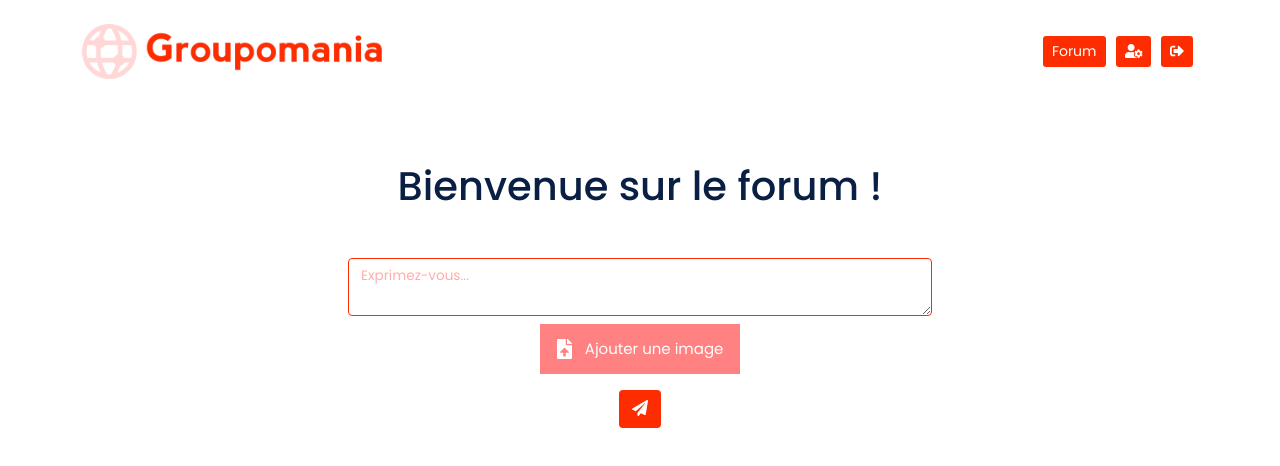
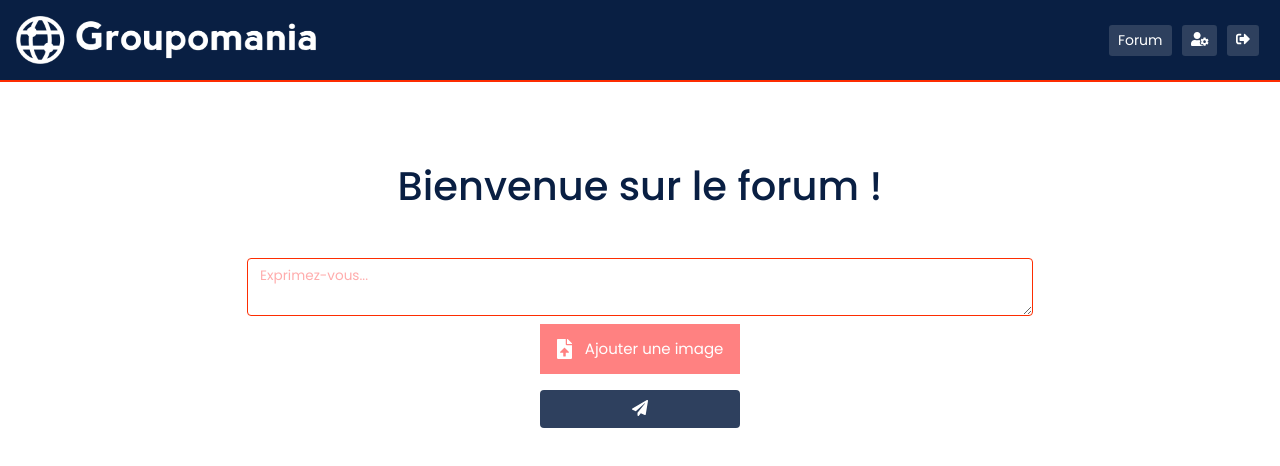
Before and after one commit to DavidAlleaume/DavidAlleaume_frontend_P7, a Vue app: page /forum in a window 1280 px wide. Shown: the top 466 px of the page. Built offline with nearby package versions, Linux system fonts and the light colour scheme; no server answers.

Commit message:
Mise en forme css

```diff
--- a/src/components/Header.vue
+++ b/src/components/Header.vue
@@ -1,7 +1,7 @@
 <template>
-    <div class="container fixed-top">
-        <nav class="navbar navbar-expand-md navbar-light mt-3">
-            <img  src="../assets/icon-left-font-resized.png" alt="Logo Groupomania" width="300">
+    <div class="container">
+        <nav class="navbar fixed-top navbar-custom navbar-expand-md navbar-dark p-3">
+            <img class="logo" src="../assets/icon-left-font-monochrome-white-resized.png" alt="Logo Groupomania" width=300>
             <button
                 class="navbar-toggler"
                 type="button"
@@ -13,11 +13,11 @@
             >
                 <span class="navbar-toggler-icon"></span>
             </button>
-            <div class="collapse navbar-collapse" id="toggleMobileMenu">
-                <ul class="navbar-nav ms-auto text-center">
+            <div class="collapse navbar-collapse text-left" id="toggleMobileMenu">
+                <ul class="navbar-nav ms-auto">
                     <li>
                         <button class="btn btn-nav btn-sm btn-custom" type="button">
-                            <router-link to="/forum">Forum</router-link>
+                            <router-link class-active="active" to="/forum">Forum</router-link>
                         </button>
                     </li>
                     <li>
@@ -67,10 +67,24 @@ export default {
         color: rgba(255, 255, 255, 0.808)
     }
     .navbar-custom {
-        background-color: white;
-
+        background-color: #091f43;
+        border-bottom: 2px solid #fd2d01;
+    }
+    .navbar-toggler-icon {
+        color: white;
     }
     .btn-custom {
-        background-color: #fd2d01;
+        background-color: #2e405e;
     }
+    @media screen and (max-width: 500px) {
+        .logo {
+            width:250px
+        }
+    }
+    @media screen and (max-width: 400px) {
+        .logo {
+            width:200px;
+        }
+    }
+
 </style>
--- /dev/null
+++ b/src/components/Posts.css
@@ -0,0 +1,38 @@
+.user-name {
+    font-weight: bold;
+    font-size: 15px;
+}
+
+.post-card {
+    position: relative;
+    padding: 20px;
+    font-size: 20px;
+}
+.post-infos {
+    background-color: #f5f5f5da;
+}
+
+.btn-suppr {
+    position: absolute;
+    display: flex;
+    justify-content: center;
+    top: 10px;
+    right: 10px;
+    width: 30px;
+    height: 30px;
+    color: white;
+    background-color: #ff8181;
+}
+.btn-suppr:hover {
+    background-color: #fd2d01;
+}
+.post-content {
+    font-size: 15px;
+
+}
+p {
+    font-size: 12px;
+}
+.trash-icon {
+    color: white;
+}
--- a/src/components/Posts.vue
+++ b/src/components/Posts.vue
@@ -2,7 +2,7 @@
     <div>
        <div >
             <div :key="index" v-for="(post, index) in allPosts">
-                <div class="row">
+                <div class="row post-infos">
                     <p class="user-name col-6">{{ post.User.firstname }}  {{ post.User.lastname }}</p>
                     <p class="col-6">Le {{ dateTime(post.createdAt) }} à {{ hour(post.createdAt) }}</p>
                 </div>
@@ -10,8 +10,8 @@
                     <div>
                         <img v-if="post.attachment" class="post-attachment" v-bind:src="post.attachment" alt="Image postée" width="200"/>
                     </div>
-                    <p class="post-content">{{ post.content }}</p>
-                    <button v-if="post.userId == userId || isAdmin == true" @click="deletePost(post)" class="btn-supr btn"><fa icon="trash" /></button>
+                    <p class="post-content mt-2">{{ post.content }}</p>
+                    <button v-if="post.userId == userId || isAdmin == true" @click="deletePost(post)" class="btn-suppr btn"><fa icon="trash" class="trash-icon" /></button>
                 </div>
             </div>
         </div>
@@ -61,36 +61,6 @@ export default {
 }
 </script>
 
-<style scoped>
-
-.user-name {
-    font-weight: bold;
-    font-size: 15px;
-}
-
-.post-card {
-    position: relative;
-    padding: 20px;
-    font-size: 20px;
-}
-
-.btn-supr {
-    position: absolute;
-    display: flex;
-    justify-content: center;
-    top: 10px;
-    right: 10px;
-    width: 30px;
-    height: 30px;
-    color: white;
-    background-color: #fd2d01
-}
-.post-content {
-    font-size: 15px;
-    padding-right: 50px;
-}
-p {
-    font-size: 12px;
-}
+<style scoped src="./Posts.css">
 
 </style>
--- /dev/null
+++ b/src/views/Forum.css
@@ -0,0 +1,51 @@
+h1 {
+    margin-top: 130px;
+  }
+
+.input-custom {
+    border: solid 1px #fd2d01;
+}
+.input-label {
+    color: #ff8181;
+}
+.btn-custom-send {
+    background-color: #2e405e;
+    width: 200px;
+}
+.btn-custom-send:hover {
+    background-color: #091f43;
+}
+.post-form {
+    margin-bottom: 80px;
+}
+input[type="file"] {
+    display: none;
+}
+.file-label {
+    color: white;
+    height: 50px;
+    width: 200px;
+    background-color: #ff8181;
+    display: flex;
+    justify-content: space-around;
+    align-items: center;
+    font-size: 15px;
+    padding: 10px;
+    margin: auto;
+}
+.file-upload-icon {
+    font-size: 20px;
+}
+.plane-icon {
+    color: white;
+}
+.preview {
+    margin: 10px;
+    width: 200px;
+}
+
+@media screen and (max-width: 400px) {
+    h1 {
+        font-size: 20px;
+    }
+}
--- a/src/views/Forum.vue
+++ b/src/views/Forum.vue
@@ -1,6 +1,6 @@
 <template>
   <header-top></header-top>
-  <div class="container col-6">
+  <div class="container  col-sm-10 col-lg-8">
     <h1 class="mb-5">Bienvenue sur le forum !</h1>
     <div class="form form-floating post-form">
       <textarea class="input-custom form-control mb-2" v-model="content" aria-label="Contenu du message"></textarea>
@@ -19,7 +19,7 @@
               @change="selectFile">
             <label class="file-label" for="file"><fa class="file-upload-icon" icon="file-upload" />Ajouter une image</label>
     </div>
-      <button @click="createPost()" class="btn-custom btn" data-bs-toggle="tooltip" data-bs-placement="right" title="Envoyer votre message"><fa icon="paper-plane" /></button>
+      <button @click="createPost()" class="btn-custom-send btn" data-bs-toggle="tooltip" data-bs-placement="right" title="Envoyer votre message"><fa icon="paper-plane" class="plane-icon" /></button>
       <p>{{ errorMessage }}</p>
     </div>
 
@@ -93,46 +93,6 @@ export default {
 
 </script>
 
-<style scoped>
-
-h1 {
-  margin-top: 130px;
-}
-
-.input-custom {
-  border: solid 1px #fd2d01;
-}
-.input-label {
-  color: #ff8181;
-}
-.btn-custom {
-  color: white;
-  background-color: #fd2d01;
-}
-.post-form {
-  margin-bottom: 80px;
-}
-input[type="file"] {
-  display: none;
-}
-.file-label {
-  color: white;
-  height: 50px;
-  width: 200px;
-  background-color: #ff8181;
-  display: flex;
-  justify-content: space-around;
-  align-items: center;
-  font-size: 15px;
-  padding: 10px;
-  margin: auto;
-}
-.file-upload-icon {
-  font-size: 20px;
-}
-.preview {
-  margin: 10px;
-  width: 200px;
-}
+<style scoped src="./Forum.css">
 
 </style>
```
Also changed, not shown: src/assets/icon-left-font-monochrome-white-resized.png (added), src/views/Profile.css (line endings or trailing spaces).
